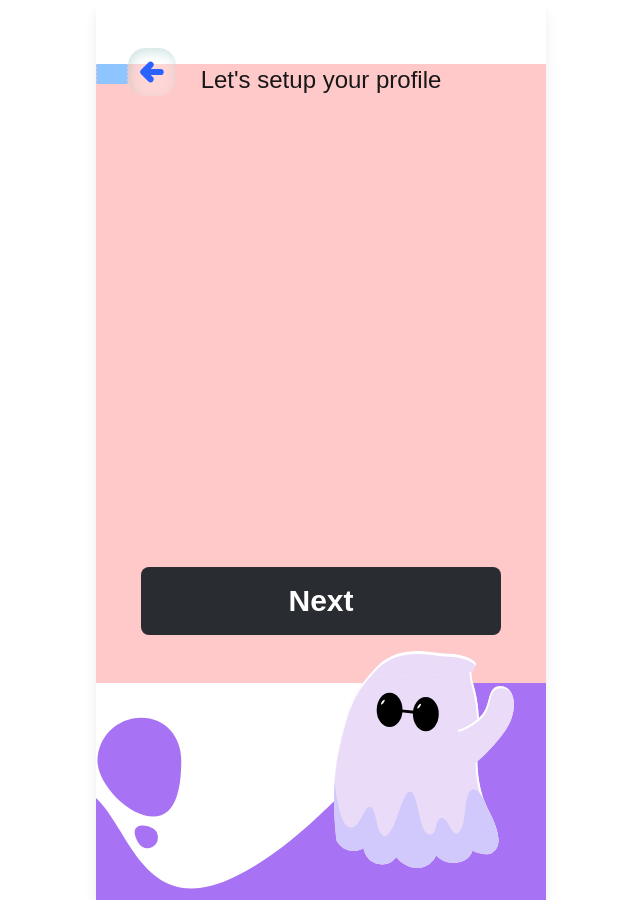
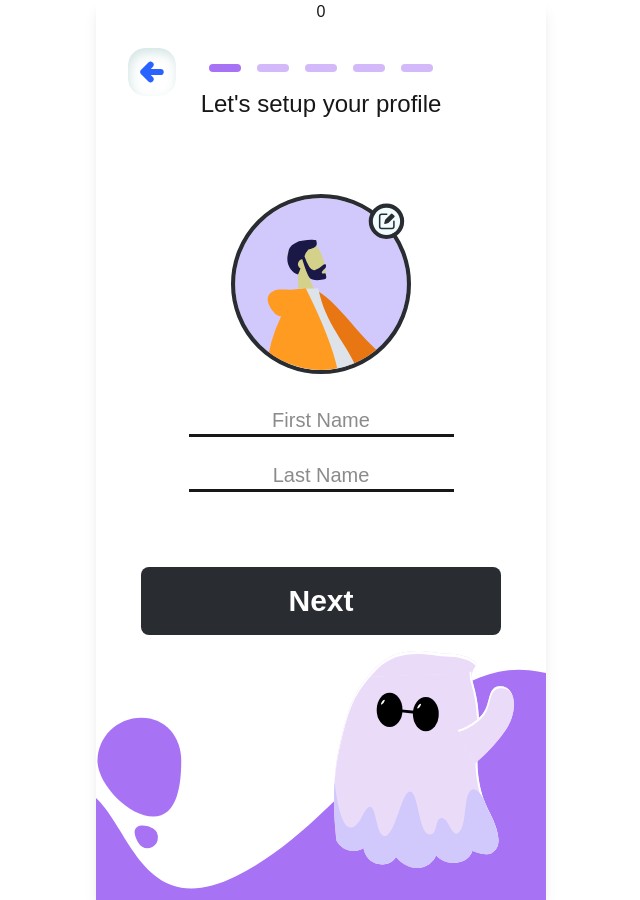
Before and after one commit to 5takarcoin/my-bud, a Next.js app: page /setprofile in a window 1280 px wide. Both pictures are taken after a click on the button "Next". Shown: the whole page, without its empty margins (319-959 px from the left). Built offline with nearby package versions, Linux system fonts and the light colour scheme.

Commit message:
Profile setup progress

```diff
--- /dev/null
+++ b/src/app/creating/page.tsx
@@ -0,0 +1,28 @@
+"use client";
+
+import Image from "next/image";
+
+export default function Home() {
+  return (
+    <div className="m-auto min-h-[900px] aspect-[8/16] flex flex-col items-center h-screen  bg-white shadow-lg overflow-hidden relative">
+      <div className="flex justify-center h-full w-full">
+        <Image
+          className="w-3/5 opacity-40"
+          src="/creating.svg"
+          alt="glass"
+          width={180}
+          height={38}
+          priority
+        />
+        <Image
+          className="w-3/5 animate-pulse opacity-100 -ml-[60%]"
+          src="/creating.svg"
+          alt="glass"
+          width={180}
+          height={38}
+          priority
+        />
+      </div>
+    </div>
+  );
+}
--- a/src/app/setprofile/page.tsx
+++ b/src/app/setprofile/page.tsx
@@ -1,9 +1,12 @@
 "use client";
 
 import Image from "next/image";
+import { useRouter } from "next/navigation";
 import { useEffect, useState } from "react";
 
 export default function Home() {
+  const router = useRouter();
+
   const [load, setLoad] = useState(false);
 
   const [page, setPage] = useState(0);
@@ -18,7 +21,7 @@ export default function Home() {
         className={` flex flex-col rotate-180 items-start justify-between h-4/5  w-full text-2xl absolute text-center duration-200`}
       >
         <Image
-          className={`-z-50 delay-400 w-screen scale-150 -translate-y-full mx-auto my-12 transition-scale duration-200 ease-out  ${
+          className={`-z-50 w-screen scale-150 -translate-y-full mx-auto my-12 transition-scale duration-200 ease-out  ${
             load ? "opacity-100" : " opacity-0"
           }`}
           src="/cloud.svg"
@@ -28,11 +31,22 @@ export default function Home() {
           priority
         />
       </div>
+      <p>{started}</p>
+      <p>{page}</p>
       {started && (
         <div
           className={`absolute z-[200] top-12 left-8 h-12 w-12 hover:rotate-3 hover:scale-110 `}
         >
-          <button onClick={() => setStarted(false)} className="">
+          <button
+            onClick={() => {
+              if (!started) setStarted(true);
+              else {
+                if (page <= 0) setStarted(false);
+                else setPage(page - 1);
+              }
+            }}
+            className=""
+          >
             <Image
               className={`delay-300 duration-300 `}
               src="/back.svg"
@@ -71,22 +85,51 @@ export default function Home() {
           <div></div>
         )}
 
-        {started && page === 0 ? (
-          <div className="bg-red-200 relative h-full w-full items-center justify-between flex flex-col pb-4">
-            <div className="absolute w-full">
-              {[0, 1, 2, 3, 4].map((i) => (
-                <div
-                  className="h-1 w-8 gap-2 bg-blue-300 rounded-full"
-                  key={i}
-                ></div>
-              ))}
+        {started && page >= 0 ? (
+          <div className="relative h-full w-full items-center justify-between flex flex-col pb-4">
+            <div className="absolute flex gap-4 -mt-6">
+              <>
+                {[0, 1, 2, 3, 4].map((i) => (
+                  <span
+                    className={`h-2 w-8 gap-2  bg-[#A773F4] rounded-full ${
+                      i >= page + 1 ? "opacity-50" : "opacity-100"
+                    }`}
+                    key={i}
+                  ></span>
+                ))}
+              </>
             </div>
+
             <p className="text-2xl">Let{`'`}s setup your profile</p>
+            <div className="flex flex-col items-center gap-8">
+              <div>
+                <Image
+                  src="/dpin.svg"
+                  alt="glass"
+                  width={180}
+                  height={38}
+                  priority
+                />
+              </div>
+              <div className="flex flex-col gap-6">
+                <input
+                  type="text"
+                  className="border-b-3 text-center text-xl"
+                  placeholder="First Name"
+                />
+                <input
+                  type="text"
+                  className="border-b-3 text-center text-xl"
+                  placeholder="Last Name"
+                />
+              </div>
+            </div>
 
             <button
               onClick={() => {
                 if (!started) setStarted(true);
-                else setPage(page + 1);
+                else if (page < 4) setPage(page + 1);
+                else router.push("/creating");
               }}
               className={`z-100 hover:cursor-pointer bg-mblk text-white text-center p-4  rounded-lg mb-8 w-4/5 font-bold text-3xl `}
             >
@@ -99,7 +142,9 @@ export default function Home() {
 
         <div className="flex justify-end w-full">
           <Image
-            className="-translate-8"
+            className={`-translate-8 duration-200 ease-out  ${
+              load ? "opacity-100" : " opacity-0"
+            }`}
             src="/ghost.svg"
             alt="glass"
             width={180}
```
Also changed, not shown: public/creating.svg (added), public/dpin.svg (added).
